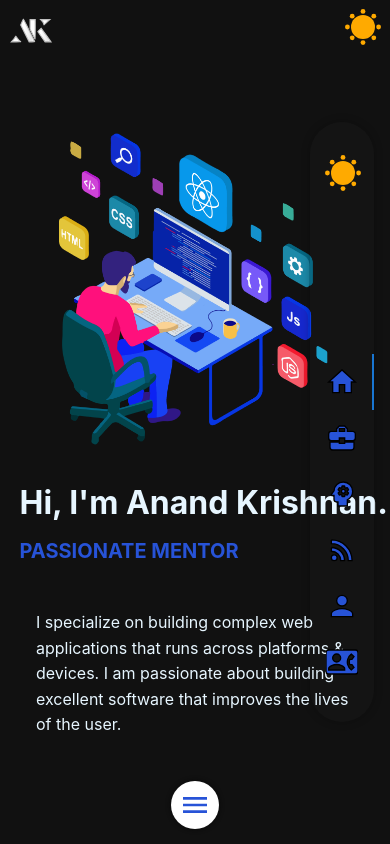
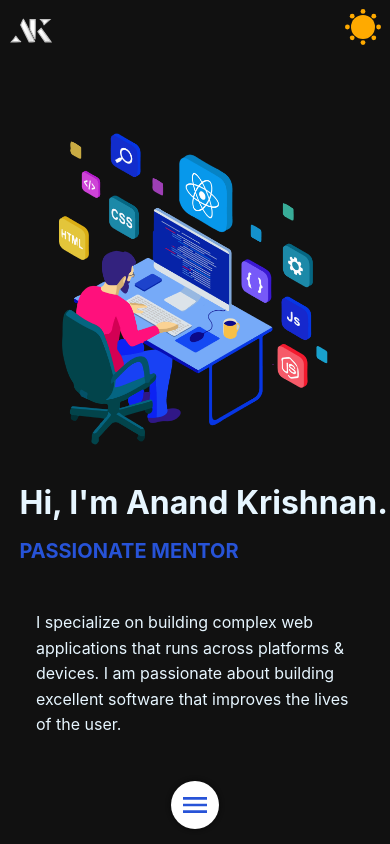
Before and after one commit to Anand-Krishnan-M-J/Personal-Portfolio-SPA, a Next.js app: page / in a window 390 px wide. Built offline with nearby package versions, Linux system fonts and the light colour scheme.

Commit message:
fix css issue in production

```diff
--- a/components/layout/header/header.module.scss
+++ b/components/layout/header/header.module.scss
@@ -106,14 +106,6 @@ $nav-items: "home" 5,
 }
 
 
-
-@media (min-width: 768px) {
-  .logo {
-    font-size: 2.5rem;
-  }
-
-}
-
 @media only screen and (max-width: 767px) {
   .ham {
     &__wrapper {
@@ -132,6 +124,12 @@ $nav-items: "home" 5,
   }
 
   .desktop__menu {
-    display: none;
+    display: none !important;
   }
 }
+@media (min-width: 768px) {
+  .logo {
+    font-size: 2.5rem;
+  }
+
+}
```
